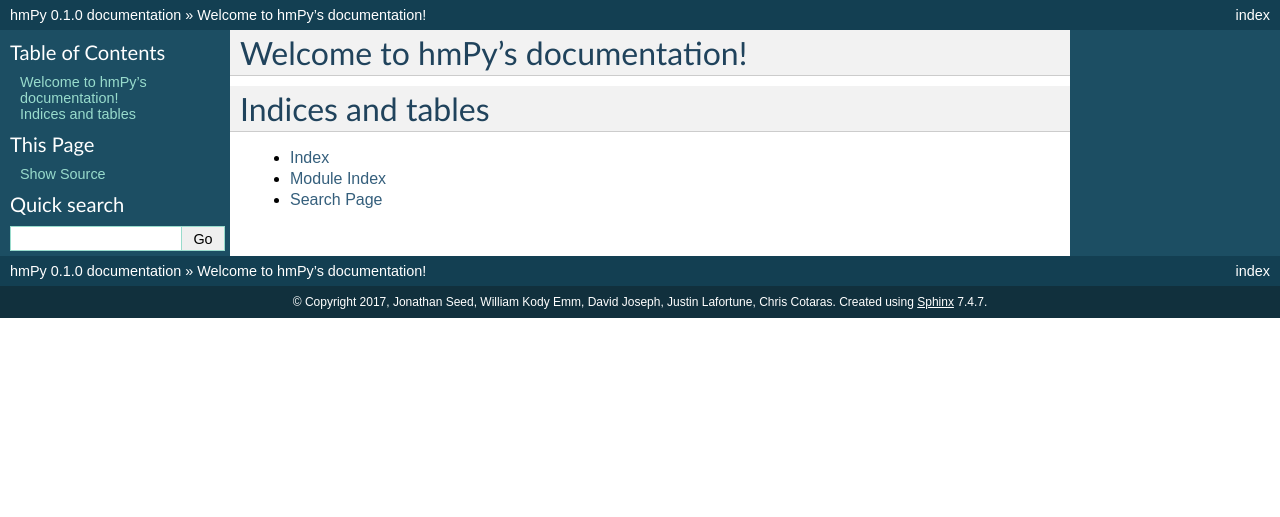
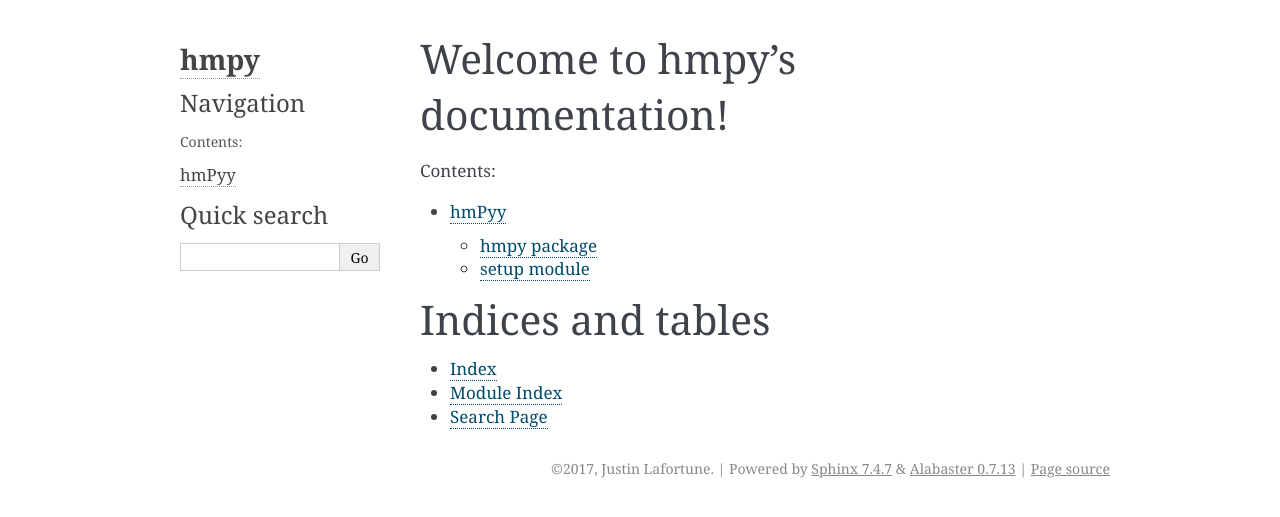
Before and after one commit to PyLC/hmPy, a Sphinx documentation site: the page built from docs/index.rst, in a window 1280 px wide. Shown: the top 517 px of the page. Built offline with Sphinx 7.4.7, drawn with Linux system fonts in a browser that asks for light colours.

Commit message:
Sphinx framework for apidoc

```diff
--- a/docs/conf.py
+++ b/docs/conf.py
@@ -1,8 +1,8 @@
 #!/usr/bin/env python3
 # -*- coding: utf-8 -*-
 #
-# hmPy documentation build configuration file, created by
-# sphinx-quickstart on Fri Sep 15 16:13:48 2017.
+# hmpy documentation build configuration file, created by
+# sphinx-quickstart on Wed Oct  4 09:20:15 2017.
 #
 # This file is execfile()d with the current directory set to its
 # containing dir.
@@ -17,9 +17,9 @@
 # add these directories to sys.path here. If the directory is relative to the
 # documentation root, use os.path.abspath to make it absolute, like shown here.
 #
-# import os
-# import sys
-# sys.path.insert(0, os.path.abspath('.'))
+import os
+import sys
+sys.path.insert(0, os.path.abspath('../'))
 
 
 # -- General configuration ------------------------------------------------
@@ -31,10 +31,12 @@
 # Add any Sphinx extension module names here, as strings. They can be
 # extensions coming with Sphinx (named 'sphinx.ext.*') or your custom
 # ones.
-extensions = ['sphinx.ext.autodoc']
+extensions = ['sphinx.ext.autodoc',
+    'sphinx.ext.viewcode',
+    'sphinx.ext.githubpages']
 
 # Add any paths that contain templates here, relative to this directory.
-#templates_path = ['_templates']
+templates_path = ['_templates']
 
 # The suffix(es) of source filenames.
 # You can specify multiple suffix as a list of string:
@@ -46,18 +48,18 @@
 master_doc = 'index'
 
 # General information about the project.
-project = 'hmPy'
-copyright = '2017, Jonathan Seed, William Kody Emm, David Joseph, Justin Lafortune, Chris Cotaras'
-author = 'Jonathan Seed, William Kody Emm, David Joseph, Justin Lafortune, Chris Cotaras'
+project = 'hmpy'
+copyright = '2017, Justin Lafortune'
+author = 'Justin Lafortune'
 
 # The version info for the project you're documenting, acts as replacement for
 # |version| and |release|, also used in various other places throughout the
 # built documents.
 #
 # The short X.Y version.
-version = '0.1.0'
+version = '0.0.1'
 # The full version, including alpha/beta/rc tags.
-release = '0.1.0'
+release = '0.0.1'
 
 # The language for content autogenerated by Sphinx. Refer to documentation
 # for a list of supported languages.
@@ -83,7 +85,7 @@
 # The theme to use for HTML and HTML Help pages.  See the documentation for
 # a list of builtin themes.
 #
-html_theme = 'default'
+html_theme = 'alabaster'
 
 # Theme options are theme-specific and customize the look and feel of a theme
 # further.  For a list of options available for each theme, see the
@@ -94,13 +96,28 @@
 # Add any paths that contain custom static files (such as style sheets) here,
 # relative to this directory. They are copied after the builtin static files,
 # so a file named "default.css" will overwrite the builtin "default.css".
-# html_static_path = ['_static']
+html_static_path = ['_static']
+
+# Custom sidebar templates, must be a dictionary that maps document names
+# to template names.
+#
+# This is required for the alabaster theme
+# refs: http://alabaster.readthedocs.io/en/latest/installation.html#sidebars
+html_sidebars = {
+    '**': [
+        'about.html',
+        'navigation.html',
+        'relations.html',  # needs 'show_related': True theme option to display
+        'searchbox.html',
+        'donate.html',
+    ]
+}
 
 
 # -- Options for HTMLHelp output ------------------------------------------
 
 # Output file base name for HTML help builder.
-htmlhelp_basename = 'hmPydoc'
+htmlhelp_basename = 'hmpydoc'
 
 
 # -- Options for LaTeX output ---------------------------------------------
@@ -127,8 +144,8 @@
 # (source start file, target name, title,
 #  author, documentclass [howto, manual, or own class]).
 latex_documents = [
-    (master_doc, 'hmPy.tex', 'hmPy Documentation',
-     'Jonathan Seed, William Kody Emm, David Joseph, Justin Lafortune, Chris Cotaras', 'manual'),
+    (master_doc, 'hmpy.tex', 'hmpy Documentation',
+     'Justin Lafortune', 'manual'),
 ]
 
 
@@ -137,7 +154,7 @@
 # One entry per manual page. List of tuples
 # (source start file, name, description, authors, manual section).
 man_pages = [
-    (master_doc, 'hmpy', 'hmPy Documentation',
+    (master_doc, 'hmpy', 'hmpy Documentation',
      [author], 1)
 ]
 
@@ -148,7 +165,7 @@
 # (source start file, target name, title, author,
 #  dir menu entry, description, category)
 texinfo_documents = [
-    (master_doc, 'hmPy', 'hmPy Documentation',
-     author, 'hmPy', 'One line description of project.',
+    (master_doc, 'hmpy', 'hmpy Documentation',
+     author, 'hmpy', 'One line description of project.',
      'Miscellaneous'),
 ]
--- /dev/null
+++ b/docs/modules.rst
@@ -0,0 +1,8 @@
+hmPyy
+=====
+
+.. toctree::
+   :maxdepth: 4
+
+   hmpy
+   setup
```
Also changed, not shown: docs/hmpy.rst (added, +45 -0 lines), docs/hmpy.views.rst (added, +46 -0 lines), docs/index.rst (+5 -3 lines), docs/setup.rst (added, +7 -0 lines), 2 other files.
